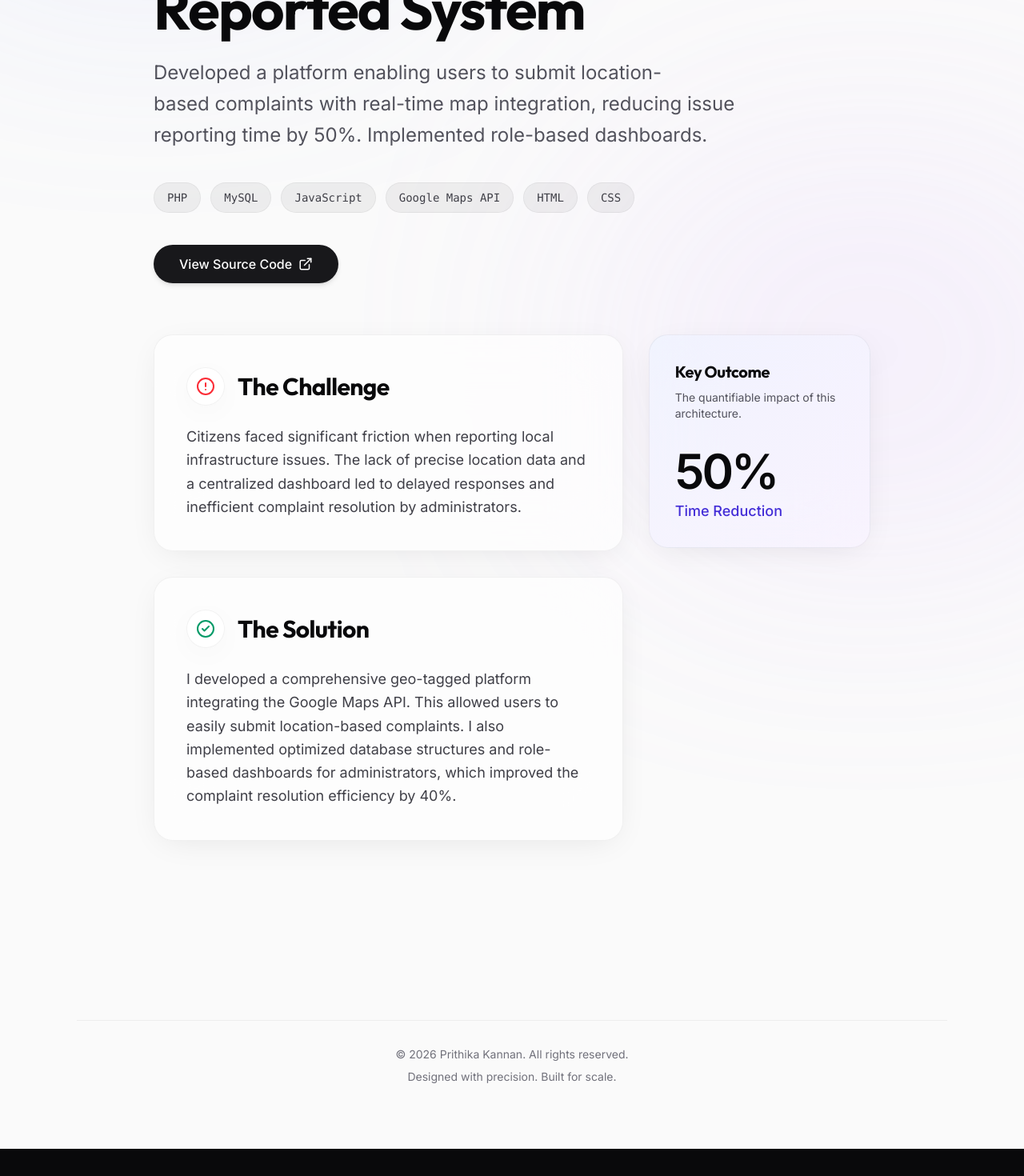
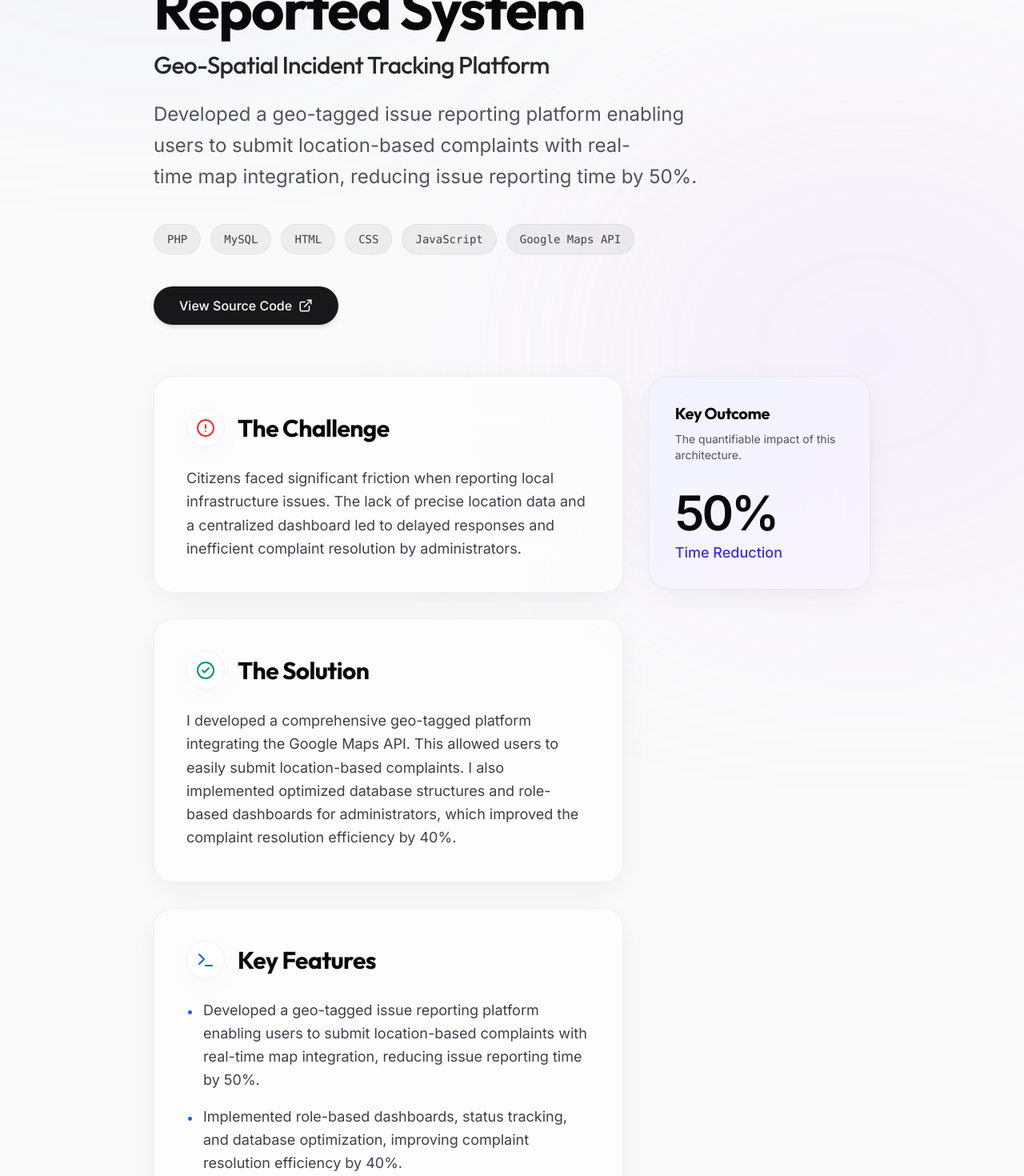
Before and after one commit to jayanthansenthilkumar/Prithika, a React (Vite) app: page /projects/geo-tagging-system in a window 1280 px wide. Shown: the part 320-1790 px from the top of the page at 80% size. Before the commit the page ends 1756 px from the top, so only its background shows below. Built offline with nearby package versions, Linux system fonts and the light colour scheme.

Commit message:
feat: implement project overview page with data layer and layout structure

```diff
--- a/src/data/projects.ts
+++ b/src/data/projects.ts
@@ -2,50 +2,67 @@ export interface Project {
   id: string;
   tech: string;
   title: string;
+  subtitle?: string;
   metric: string;
   metricLabel: string;
   description: string;
   link: string;
   problem: string;
   solution: string;
+  features?: string[];
   techStack: string[];
 }
 
 export const projects: Project[] = [
   {
     id: "plango-ai-trip",
-    tech: "Flask, ML, SQLite, JS",
+    tech: "Flask, Python-ML, SQLite, JS",
     title: "PLANGO - AI Trip Planner",
+    subtitle: "Next-Generation Itinerary Optimization",
     metric: "40%",
-    metricLabel: "Accuracy Inc.",
+    metricLabel: "Route Accuracy",
     description: "Built a scalable AI-based trip optimizer with real-time traffic data, improving route accuracy by 40% and reducing latency by 60%. Engineered predictive models boosting user satisfaction by 35%.",
     link: "https://github.com/prithikakannan",
     problem: "Users struggled to create optimal travel itineraries due to a lack of real-time traffic integration and intelligent routing, resulting in inefficient travel plans and increased travel times.",
     solution: "I engineered a scalable AI-based trip optimizer that leverages predictive models and real-time traffic data. By analyzing historical and live data, the application generates highly accurate routes, reducing routing latency by 60% and ultimately boosting overall user satisfaction.",
-    techStack: ["Python", "Flask", "Machine Learning", "SQLite", "JavaScript", "HTML/CSS"]
+    features: [
+      "Built a scalable AI-based trip optimizer with real-time traffic data, improving route accuracy by 40% and reducing latency by 60%.",
+      "Engineered predictive models for traffic and time optimization, boosting user satisfaction by 35%."
+    ],
+    techStack: ["Flask", "Python-ML", "SQLite", "JS"]
   },
   {
     id: "geo-tagging-system",
     tech: "PHP, MySQL, Maps API",
     title: "Geo Tagging Issue Reported System",
+    subtitle: "Geo-Spatial Incident Tracking Platform",
     metric: "50%",
     metricLabel: "Time Reduction",
-    description: "Developed a platform enabling users to submit location-based complaints with real-time map integration, reducing issue reporting time by 50%. Implemented role-based dashboards.",
+    description: "Developed a geo-tagged issue reporting platform enabling users to submit location-based complaints with real-time map integration, reducing issue reporting time by 50%.",
     link: "https://github.com/prithikakannan",
     problem: "Citizens faced significant friction when reporting local infrastructure issues. The lack of precise location data and a centralized dashboard led to delayed responses and inefficient complaint resolution by administrators.",
     solution: "I developed a comprehensive geo-tagged platform integrating the Google Maps API. This allowed users to easily submit location-based complaints. I also implemented optimized database structures and role-based dashboards for administrators, which improved the complaint resolution efficiency by 40%.",
-    techStack: ["PHP", "MySQL", "JavaScript", "Google Maps API", "HTML", "CSS"]
+    features: [
+      "Developed a geo-tagged issue reporting platform enabling users to submit location-based complaints with real-time map integration, reducing issue reporting time by 50%.",
+      "Implemented role-based dashboards, status tracking, and database optimization, improving complaint resolution efficiency by 40%."
+    ],
+    techStack: ["PHP", "MySQL", "HTML", "CSS", "JavaScript", "Google Maps API"]
   },
   {
     id: "rock-paper-scissors",
     tech: "Python",
     title: "Rock Paper Scissors Game",
+    subtitle: "Interactive Command-Line Application",
     metric: "35%",
     metricLabel: "Maintainability",
-    description: "Built an interactive command-line game using Python with randomized logic. Designed modular game logic and input validation, improving code maintainability by 35%.",
+    description: "Built an interactive command-line Rock Paper Scissors game using Python with randomized game logic, delivering accurate gameplay and win/loss tracking.",
     link: "https://github.com/prithikakannan",
     problem: "Many command-line implementations of classic games suffer from procedural, hard-to-maintain code and poor input validation, leading to buggy user experiences.",
     solution: "I built an interactive, terminal-based Rock Paper Scissors game focused on clean, modular game logic. By abstracting the core rules, randomizing the AI responses effectively, and implementing robust input validation, I delivered a highly maintainable and accurate game.",
-    techStack: ["Python", "Command Line Interface", "Modular Architecture"]
+    features: [
+      "Built an interactive command-line Rock Paper Scissors game using Python with randomized game logic, delivering accurate gameplay and win/loss tracking.",
+      "Designed modular game logic and input validation, improving code maintainability by 35% and enhancing user experience."
+    ],
+    techStack: ["Python"]
   }
 ];
--- a/src/layouts/RootLayout.tsx
+++ b/src/layouts/RootLayout.tsx
@@ -10,12 +10,8 @@ export default function RootLayout() {
 
   // Scroll to top on route change
   useEffect(() => {
-    const mainEl = document.querySelector('.app-main');
-    if (mainEl) {
-      mainEl.scrollTo({ top: 0, behavior: 'smooth' });
-    } else {
-      window.scrollTo({ top: 0, behavior: 'smooth' });
-    }
+    // Window is the scroll container, not mainEl
+    window.scrollTo({ top: 0, left: 0, behavior: 'auto' });
   }, [location.pathname]);
 
   return (
--- a/src/pages/ProjectOverviewPage.tsx
+++ b/src/pages/ProjectOverviewPage.tsx
@@ -4,31 +4,43 @@ import { projects } from "@/data/projects";
 import { ArrowLeft, ExternalLink, Terminal, CheckCircle2, AlertCircle } from "lucide-react";
 import { Button } from "@/components/ui/button";
 import { motion } from "framer-motion";
+import { useMemo } from "react";
 
 export default function ProjectOverviewPage() {
   const { id } = useParams<{id: string;}>();
-  const project = projects.find((p) => p.id === id);
+
+  // Highly robust filtering and memoization to prevent hydration mismatches and ensure instant population
+  const project = useMemo(() => {
+    if (!id) return null;
+    const sanitizedId = id.toLowerCase().trim();
+    return projects.find((p) => p.id === sanitizedId) || null;
+  }, [id]);
 
   if (!project) {
     return (
-      <div className="min-h-[60vh] flex flex-col items-center justify-center text-center px-4">
-        <h1 className="text-4xl font-bold mb-4">Project Not Found</h1>
-        <p className="text-zinc-400 mb-8">The project you are looking for does not exist.</p>
-        <Button asChild className="rounded-full px-8 bg-white text-zinc-950">
-          <Link to="/projects">Back to Projects</Link>
-        </Button>
-      </div>
+      <motion.div
+        initial={{ opacity: 0 }}
+        animate={{ opacity: 1 }}
+        exit={{ opacity: 0 }}
+        className="min-h-[70vh] flex flex-col items-center justify-center text-center px-4 w-full"
+      >
+        <div className="glass-card p-12 rounded-3xl max-w-lg w-full relative overflow-hidden border border-red-500/10 dark:border-red-500/20">
+          <div className="absolute inset-0 opacity-20 bg-[radial-gradient(circle_at_center,_var(--tw-gradient-stops))] from-red-500/40 via-transparent to-transparent" />
+          <AlertCircle size={48} className="text-red-500 dark:text-red-400 mx-auto mb-6 opacity-80" />
+          <h1 className="text-3xl font-bold mb-4 text-zinc-950 dark:text-white relative z-10">Project Not Found</h1>
+          <p className="text-zinc-600 dark:text-zinc-400 mb-8 text-lg relative z-10">The case study you are looking for does not exist or has been moved.</p>
+          <Button asChild size="lg" className="rounded-full px-8 relative z-10">
+            <Link to="/projects">
+              <ArrowLeft size={16} className="mr-2" /> Return to Projects
+            </Link>
+          </Button>
+        </div>
+      </motion.div>
     );
   }
 
   return (
-    <motion.div
-      initial={{ opacity: 0, y: 20 }}
-      animate={{ opacity: 1, y: 0 }}
-      exit={{ opacity: 0, y: -20 }}
-      transition={{ duration: 0.5 }}
-      className="w-full max-w-4xl mx-auto pt-6 pb-24"
-    >
+    <div className="w-full max-w-4xl mx-auto pt-6 pb-24">
       <Helmet>
         <title>{project.title} | Case Study - Prithika Kannan</title>
         <meta name="description" content={`Detailed case study for ${project.title}. Read about the problem, the solution, and the tech stack.`} />
@@ -49,9 +61,14 @@ export default function ProjectOverviewPage() {
           <span className="text-sm font-medium tracking-wide text-zinc-900 dark:text-zinc-100">prithika/projects/{project.id}</span>
         </div>
 
-        <h1 className="text-5xl md:text-7xl font-bold tracking-tight text-balance mb-6 text-zinc-950 dark:text-white transition-colors">
+        <h1 className="text-5xl md:text-7xl font-bold tracking-tight text-balance mb-4 text-zinc-950 dark:text-white transition-colors">
           {project.title}
         </h1>
+        {project.subtitle && (
+          <h2 className="text-2xl md:text-3xl font-medium text-zinc-800 dark:text-zinc-200 mb-6 transition-colors tracking-tight">
+            {project.subtitle}
+          </h2>
+        )}
 
         <p className="text-xl md:text-2xl text-zinc-600 dark:text-zinc-400 leading-relaxed mb-10 text-balance transition-colors">
           {project.description}
@@ -102,6 +119,28 @@ export default function ProjectOverviewPage() {
               {project.solution}
             </p>
           </div>
+
+          {/* Features */}
+          {project.features && project.features.length > 0 && (
+            <div className="glass-card rounded-3xl p-8 md:p-10">
+              <div className="flex items-center gap-4 mb-6">
+                <div className="w-12 h-12 rounded-full glass flex items-center justify-center bg-blue-500/10">
+                  <Terminal size={24} className="text-blue-600 dark:text-blue-400" />
+                </div>
+                <h2 className="text-3xl font-bold text-zinc-950 dark:text-white transition-colors">Key Features</h2>
+              </div>
+              <ul className="space-y-4">
+                {project.features.map((feature, index) => (
+                  <li key={index} className="flex items-start gap-3">
+                    <span className="text-blue-600 dark:text-blue-400 mt-1">•</span>
+                    <span className="text-zinc-700 dark:text-zinc-300 text-lg leading-relaxed transition-colors">
+                      {feature}
+                    </span>
+                  </li>
+                ))}
+              </ul>
+            </div>
+          )}
         </div>
 
         {/* Metrics Sidebar */}
@@ -121,6 +160,6 @@ export default function ProjectOverviewPage() {
           </div>
         </div>
       </section>
-    </motion.div>
+    </div>
   );
 }
```
Also changed, not shown: 4 other files (tests, documents, lock files or other folders).
